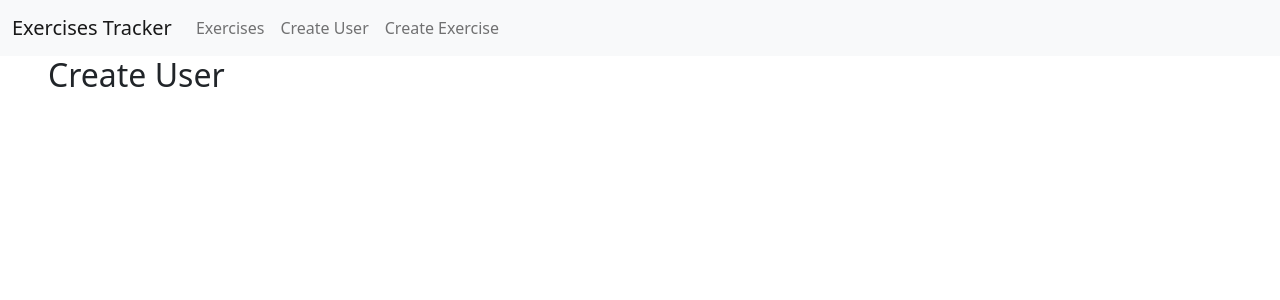
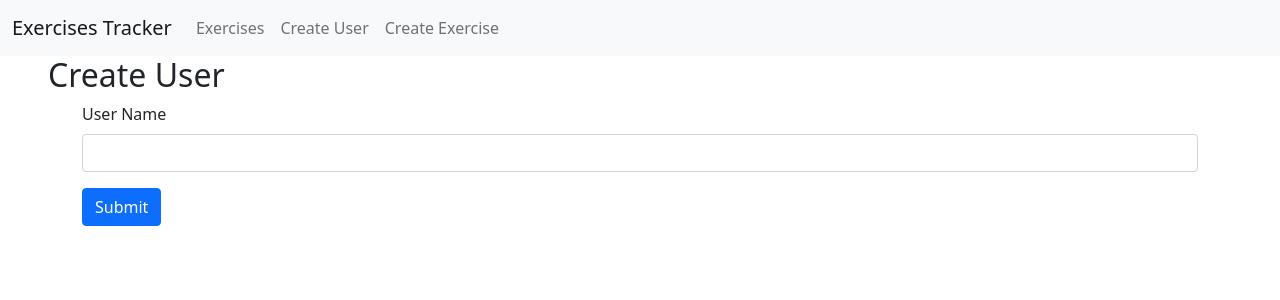
Before and after one commit to edumarg/exerciseTracker, a React (Create React App) app in the folder frontend/: page /user in a window 1280 px wide. Shown: the top 300 px of the page. Built offline with nearby package versions, Linux system fonts and the light colour scheme.

Commit message:
added createUser component

```diff
--- a/frontend/src/components/createExercise.jsx
+++ b/frontend/src/components/createExercise.jsx
@@ -32,8 +32,6 @@ class CreateExercise extends Component {
 
   handleSubmit(event) {
     event.preventDefault();
-    console.log("submit event", event.keyCode);
-
     const { userId, description, duration, date } = this.state;
     const exercise = {
       userId: userId,
--- a/frontend/src/components/createUser.jsx
+++ b/frontend/src/components/createUser.jsx
@@ -1,9 +1,45 @@
 import React, { Component } from "react";
 
 class CreateUser extends Component {
-  state = {};
+  state = { username: " " };
+
+  handleChange(event) {
+    const myUsername = event.target.value;
+    this.setState({ username: myUsername });
+  }
+
+  handleSubmit(event) {
+    event.preventDefault();
+    const user = this.state.username;
+    console.log(user);
+    this.setState({ username: "" });
+  }
+
   render() {
-    return <h2 className="mx-5">Create User</h2>;
+    return (
+      <React.Fragment>
+        <h2 className="mx-5">Create User</h2>
+        <div className="container">
+          <form onSubmit={(event) => this.handleSubmit(event)}>
+            <div className="mb-3">
+              <label htmlFor="description" className="form-label">
+                User Name
+              </label>
+              <input
+                type="text"
+                className="form-control"
+                id="username"
+                name="username"
+                required
+                value={this.state.username}
+                onChange={(event) => this.handleChange(event)}
+              />
+            </div>
+            <button className="btn btn-primary">Submit</button>
+          </form>
+        </div>
+      </React.Fragment>
+    );
   }
 }
 
--- a/frontend/src/components/exercises.jsx
+++ b/frontend/src/components/exercises.jsx
@@ -3,11 +3,7 @@ import React, { Component } from "react";
 class Exercises extends Component {
   state = {};
   render() {
-    return (
-      <React.FragmentFragment>
-        <h2 className="mx-5">Exercises</h2>
-      </React.FragmentFragment>
-    );
+    return <h2 className="mx-5">Exercises</h2>;
   }
 }
 
```
